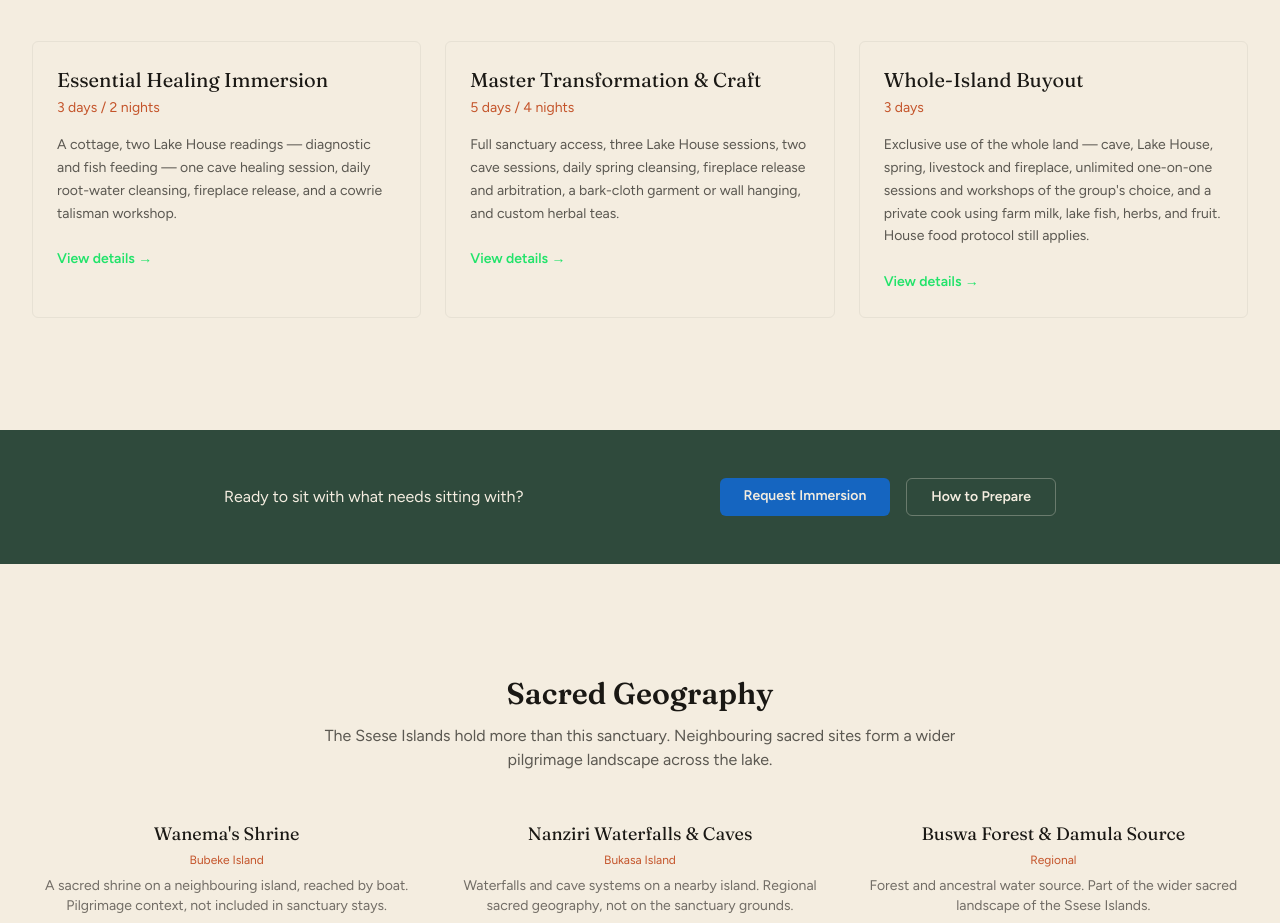
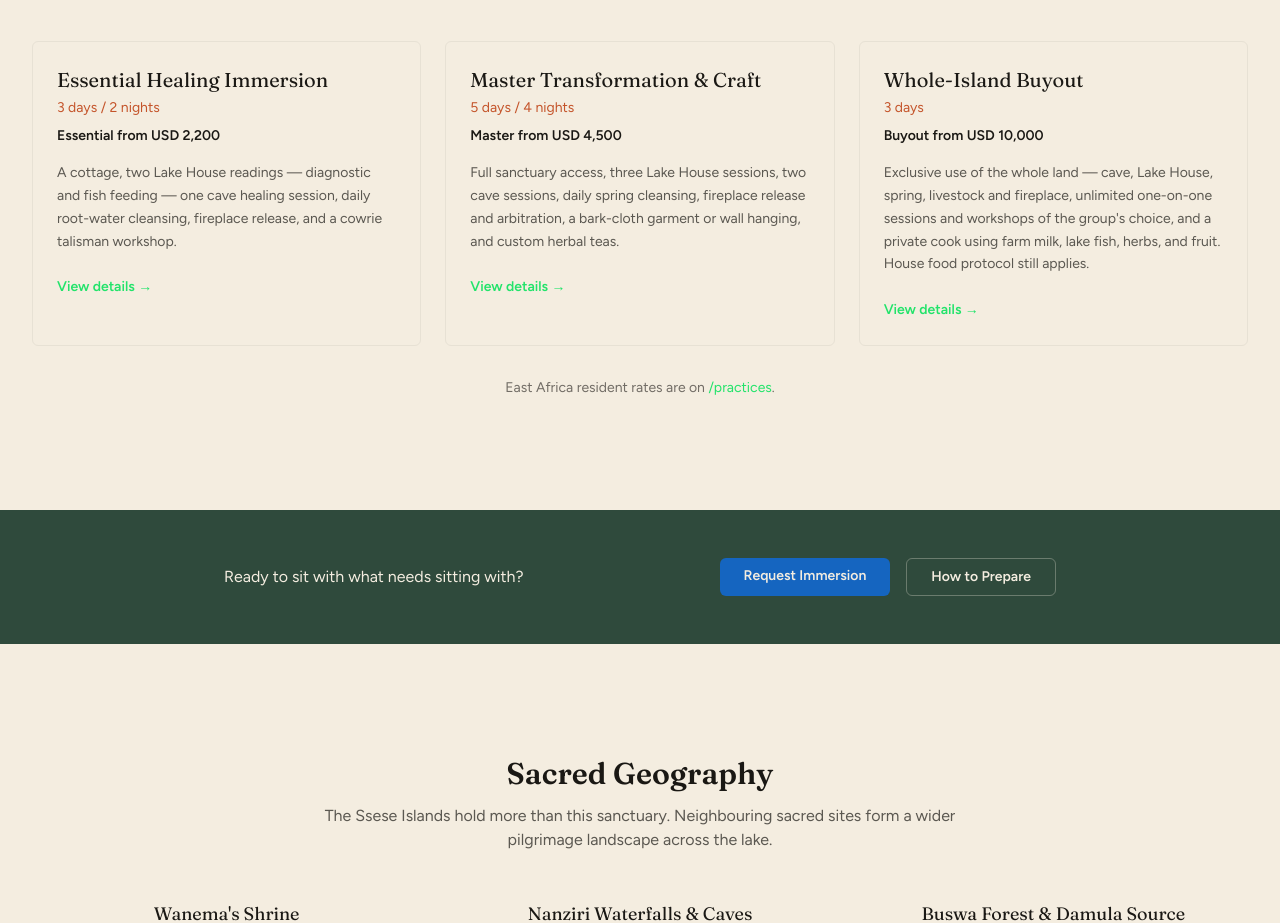
Before and after one commit to okechbrian/ba-lubaale-ancestral-sanctuary, a Next.js app: page / in a window 1280 px wide. Shown: the part 5340-6263 px from the top of the page. Built offline with nearby package versions, Linux system fonts and the light colour scheme.

Commit message:
home: starting prices on the three stay cards, resident rates line

```diff
--- a/app/page.tsx
+++ b/app/page.tsx
@@ -377,6 +377,9 @@ export default function HomePage() {
                 Essential Healing Immersion
               </h3>
               <p className="mt-1 text-sm text-bark">3 days / 2 nights</p>
+              <p className="mt-2 text-sm font-semibold text-ink">
+                Essential from USD 2,200
+              </p>
               <p className="mt-4 text-sm leading-relaxed text-ink/70">
                 A cottage, two Lake House readings — diagnostic and fish
                 feeding — one cave healing session, daily root-water cleansing,
@@ -396,6 +399,9 @@ export default function HomePage() {
                 Master Transformation &amp; Craft
               </h3>
               <p className="mt-1 text-sm text-bark">5 days / 4 nights</p>
+              <p className="mt-2 text-sm font-semibold text-ink">
+                Master from USD 4,500
+              </p>
               <p className="mt-4 text-sm leading-relaxed text-ink/70">
                 Full sanctuary access, three Lake House sessions, two cave
                 sessions, daily spring cleansing, fireplace release and
@@ -416,6 +422,9 @@ export default function HomePage() {
                 Whole-Island Buyout
               </h3>
               <p className="mt-1 text-sm text-bark">3 days</p>
+              <p className="mt-2 text-sm font-semibold text-ink">
+                Buyout from USD 10,000
+              </p>
               <p className="mt-4 text-sm leading-relaxed text-ink/70">
                 Exclusive use of the whole land — cave, Lake House, spring,
                 livestock and fireplace, unlimited one-on-one sessions and
@@ -431,6 +440,14 @@ export default function HomePage() {
               </Link>
             </div>
           </div>
+
+          <p className="mt-8 text-center text-sm text-ink/60">
+            East Africa resident rates are on{" "}
+            <Link href="/practices" className="text-leaf hover:underline">
+              /practices
+            </Link>
+            .
+          </p>
         </div>
       </section>
 
```
